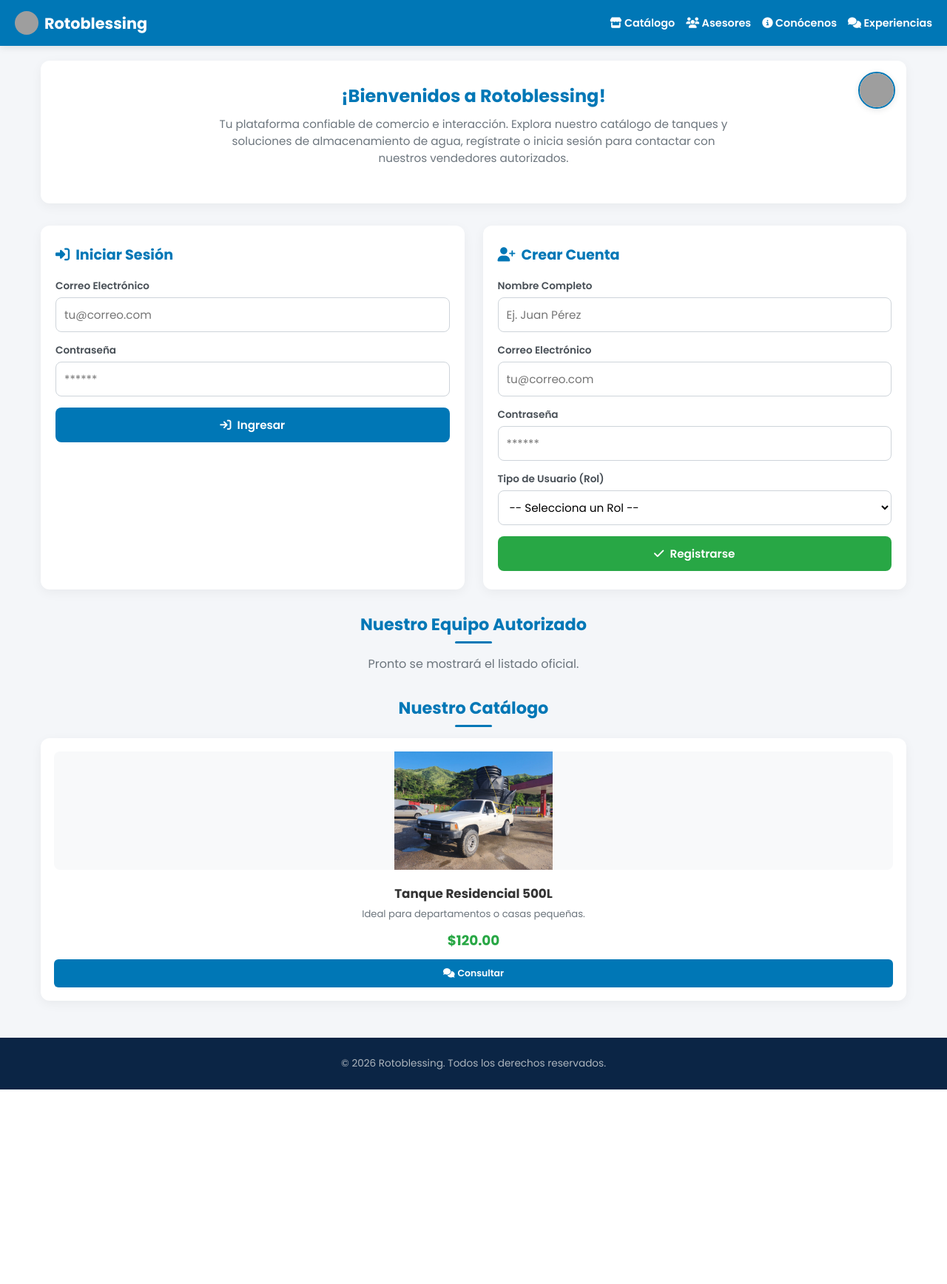
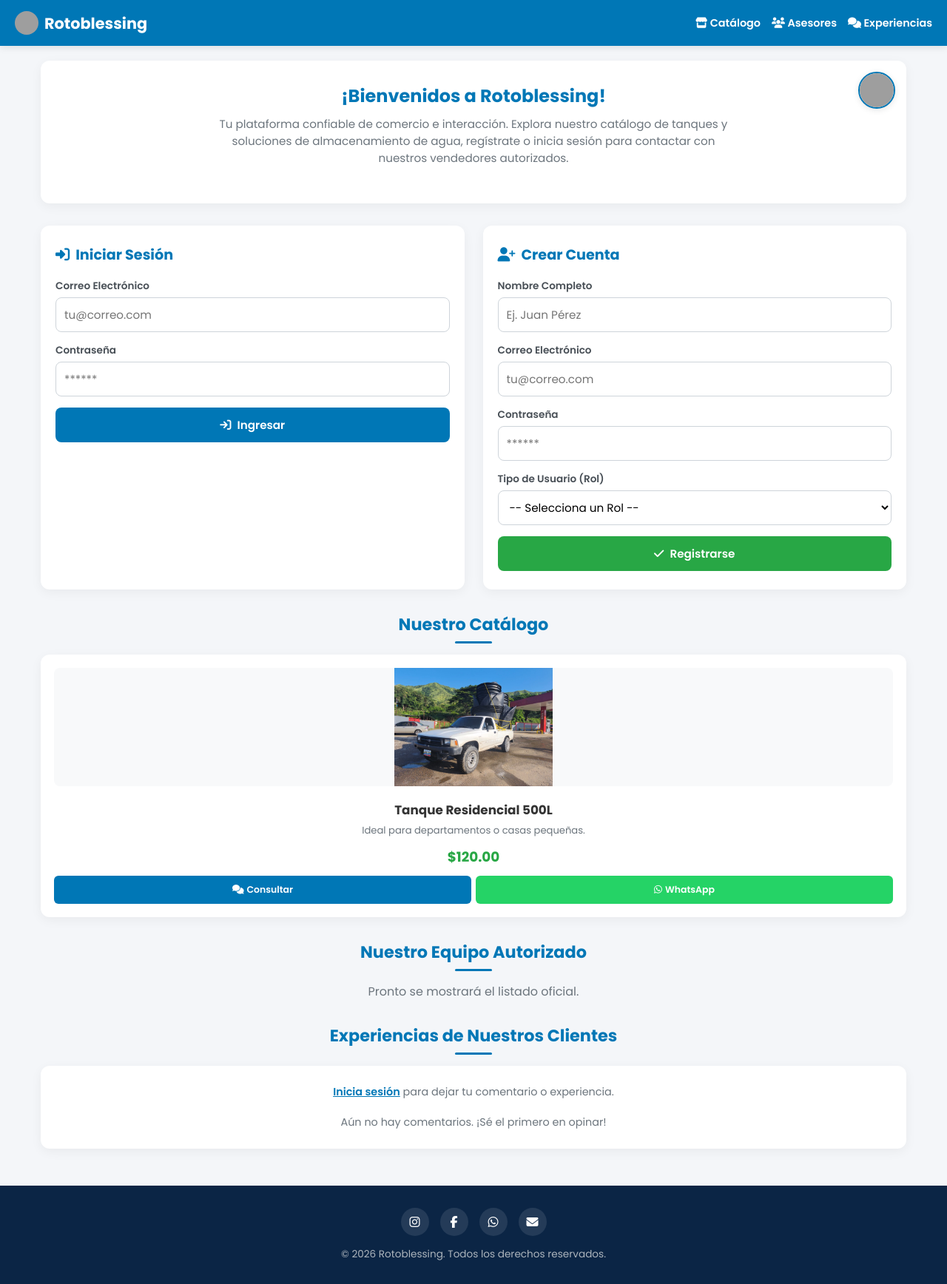
Before and after one commit to JuanSout723/Rotoblessing, a Flask app: page / in a window 1280 px wide. Shown: the whole page at 74% size. Before the commit the page ends 1473 px from the top, so only its background shows below. Run offline with Flask 3, Linux system fonts and the light colour scheme; grey boxes are pictures that could not be loaded.

```diff
--- a/templates/index.html
+++ b/templates/index.html
@@ -46,7 +46,7 @@
         .actions { display: flex; gap: 10px; justify-content: center; flex-wrap: wrap; }
         .actions a { width: 100%; max-width: 250px; padding: 12px 20px; }
 
-        /* Cuadrícula de Formularios */
+        /* Cuadrícula de Formularios (Login / Registro) */
         .forms-grid { display: grid; grid-template-columns: 1fr 1fr; gap: 25px; margin-bottom: 30px; }
         .card { background: white; padding: 25px 20px; border-radius: 12px; box-shadow: 0 4px 15px rgba(0,0,0,0.05); width: 100%; }
         .card h2 { margin-bottom: 18px; color: #0077b6; font-size: 1.2rem; display: flex; align-items: center; gap: 8px; }
@@ -60,8 +60,6 @@
         .btn:hover { background-color: #005b8e; }
         .btn-success { background-color: #28a745; }
         .btn-success:hover { background-color: #218838; }
-        .btn-danger { background-color: #dc3545; }
-        .btn-danger:hover { background-color: #c82333; }
 
         /* Títulos de Secciones */
         .section-title { text-align: center; color: #0077b6; font-size: 1.4rem; font-weight: 700; margin: 30px 0 15px 0; position: relative; }
@@ -78,7 +76,8 @@
         .product-actions { display: flex; gap: 6px; margin-top: auto; }
         .btn-consultar { flex: 1; padding: 10px 4px; font-size: 0.78rem; border-radius: 6px; text-decoration: none; font-weight: 600; display: inline-flex; align-items: center; justify-content: center; gap: 4px; color: white; white-space: nowrap; }
         .btn-platform { background-color: #0077b6; }
-        .btn-wa { background-color: #25d366; }
+        .btn-whatsapp { background-color: #25d366; }
+        .btn-whatsapp:hover { background-color: #1ebe5d; }
 
         /* Tarjetas de Asesores */
         .team-grid { display: grid; grid-template-columns: repeat(auto-fit, minmax(280px, 1fr)); gap: 20px; margin-bottom: 30px; }
@@ -86,32 +85,19 @@
         .team-avatar { width: 90px; height: 90px; border-radius: 50%; object-fit: cover; border: 3px solid #0077b6; margin-bottom: 15px; background: #e9ecef; }
         .team-card h3 { font-size: 1.1rem; color: #333; margin-bottom: 4px; }
         .team-card p { font-size: 0.85rem; color: #6c757d; margin-bottom: 15px; line-height: 1.4; flex: 1; }
-        .team-links { display: flex; gap: 8px; justify-content: center; flex-wrap: wrap; width: 100%; }
-        .btn-social { padding: 6px 12px; font-size: 0.78rem; border-radius: 6px; text-decoration: none; font-weight: 600; display: inline-flex; align-items: center; gap: 4px; color: white; }
-        .btn-social-whatsapp { background-color: #25d366; }
-        .btn-social-facebook { background-color: #1877f2; }
-        .btn-social-instagram { background-color: #e4405f; }
 
-        /* Panel de Configuración de Perfil */
-        .profile-config-card { background: white; padding: 25px; border-radius: 12px; box-shadow: 0 4px 15px rgba(0,0,0,0.05); margin-bottom: 30px; border-left: 5px solid #0077b6; }
-        .profile-config-card h3 { color: #0077b6; font-size: 1.2rem; margin-bottom: 15px; display: flex; align-items: center; gap: 8px; }
+        /* Sección de Comentarios */
+        .comments-section { background: white; padding: 25px; border-radius: 12px; box-shadow: 0 4px 15px rgba(0,0,0,0.05); margin-bottom: 30px; }
+        .comment-item { padding: 12px 0; border-bottom: 1px solid #f1f5f9; display: flex; flex-direction: column; gap: 4px; }
+        .comment-item:last-child { border-bottom: none; }
+        .comment-author { font-weight: 600; font-size: 0.9rem; color: #0077b6; }
+        .comment-text { font-size: 0.88rem; color: #495057; }
 
-        /* Comentarios y Experiencias */
-        .comments-section { background: white; padding: 30px 20px; border-radius: 12px; box-shadow: 0 4px 15px rgba(0,0,0,0.05); margin-bottom: 30px; }
-        .comment-form-box { background: #f8f9fa; padding: 20px; border-radius: 10px; margin-bottom: 25px; border: 1px solid #e9ecef; }
-        .comments-list { display: flex; flex-direction: column; gap: 15px; }
-        .comment-card { background: #fff; border: 1px solid #e2e8f0; border-radius: 10px; padding: 18px; box-shadow: 0 2px 6px rgba(0,0,0,0.02); }
-        .comment-header { display: flex; justify-content: space-between; align-items: center; margin-bottom: 8px; flex-wrap: wrap; gap: 5px; }
-        .comment-author { font-weight: 600; color: #0077b6; font-size: 0.95rem; display: flex; align-items: center; gap: 6px; }
-        .comment-date { font-size: 0.75rem; color: #6c757d; }
-        .comment-body { font-size: 0.9rem; color: #495057; line-height: 1.5; margin-bottom: 12px; white-space: pre-line; word-break: break-word; }
-        .comment-img { max-width: 200px; max-height: 150px; border-radius: 8px; object-fit: cover; border: 1px solid #ced4da; }
-
-        /* Footer */
-        footer { background-color: #0b2545; color: white; text-align: center; padding: 25px 20px; margin-top: auto; }
-        .social-links { display: flex; justify-content: center; gap: 15px; margin-bottom: 12px; }
-        .social-links a { color: white; font-size: 1.2rem; transition: opacity 0.2s; }
-        .social-links a:hover { opacity: 0.8; }
+        /* Footer y Redes Sociales */
+        footer { background-color: #0b2545; color: white; text-align: center; padding: 30px 20px; margin-top: auto; }
+        .social-icons { display: flex; justify-content: center; gap: 15px; margin-bottom: 15px; }
+        .social-icons a { color: white; background: rgba(255,255,255,0.1); width: 38px; height: 38px; border-radius: 50%; display: flex; align-items: center; justify-content: center; text-decoration: none; transition: background 0.2s; }
+        .social-icons a:hover { background: #0077b6; }
         footer p { font-size: 0.85rem; color: #adb5bd; }
 
         @media (max-width: 768px) {
@@ -135,7 +121,6 @@
         <div class="nav-links">
             <a href="#catalogo"><i class="fa-solid fa-store"></i> Catálogo</a>
             <a href="#equipo"><i class="fa-solid fa-users"></i> Asesores</a>
-            <a href="#conocenos"><i class="fa-solid fa-circle-info"></i> Conócenos</a>
             <a href="#seccion-comentarios"><i class="fa-solid fa-comments"></i> Experiencias</a>
 
             {% if usuario %}
@@ -148,9 +133,8 @@
                         <span style="padding: 10px 16px; font-size: 0.75rem; color: #6c757d; border-bottom: 1px solid #f1f5f9; display: block;">Rol: <strong>{{ usuario.rol }}</strong></span>
                         <a href="/mensajes"><i class="fa-solid fa-comments"></i> Centro de Mensajes</a>
 
-                        <!-- Enlace directo al panel de personalización de perfil para Vendedores y Dueños -->
                         {% if usuario.rol != 'Comprador' %}
-                            <a href="#perfil-config-card"><i class="fa-solid fa-id-card"></i> Personalizar mi Perfil</a>
+                            <a href="#" onclick="alert('Aquí puedes habilitar tu ventana de edición o perfil.'); return false;"><i class="fa-solid fa-id-card"></i> Personalizar mi Perfil</a>
                         {% endif %}
 
                         <a href="/logout" style="color: #dc3545 !important;"><i class="fa-solid fa-right-from-bracket"></i> Cerrar Sesión</a>
@@ -182,9 +166,6 @@
                 <p>Hola <strong>{{ usuario.nombre }}</strong>, tu sesión está activa y protegida de forma segura en la plataforma.</p>
                 <div class="actions">
                     <a href="/mensajes" class="btn"><i class="fa-solid fa-comments"></i> Centro de Mensajes</a>
-                    {% if usuario.rol != 'Comprador' %}
-                        <a href="#perfil-config-card" class="btn" style="background-color: #17a2b8;"><i class="fa-solid fa-id-card"></i> Editar Perfil</a>
-                    {% endif %}
                     <a href="/logout" class="btn" style="background-color: #dc3545;"><i class="fa-solid fa-right-from-bracket"></i> Cerrar Sesión</a>
                 </div>
             {% else %}
@@ -240,46 +221,22 @@
             </div>
         {% endif %}
 
-        <!-- PANEL DE CONFIGURACIÓN DE PERFIL (Solo para Vendedores/Dueños) -->
-        {% if usuario and usuario.rol != 'Comprador' %}
-        <div class="profile-config-card" id="perfil-config-card">
-            <h3><i class="fa-solid fa-id-card"></i> Personalizar mi Perfil Profesional y de Confianza</h3>
-            <p style="font-size: 0.85rem; color: #6c757d; margin-bottom: 20px;">Actualiza tus datos para que los compradores puedan conocerte y contactarte con total seguridad.</p>
-
-            <form action="/perfil/editar" method="POST" enctype="multipart/form-data">
-                <div style="display: grid; grid-template-columns: repeat(auto-fit, minmax(220px, 1fr)); gap: 15px;">
-                    <div class="form-group">
-                        <label>Teléfono de Llamada</label>
-                        <input type="text" name="telefono" value="{{ usuario.telefono or '' }}" placeholder="Ej. 04121234567">
-                    </div>
-                    <div class="form-group">
-                        <label>WhatsApp (con código de país)</label>
-                        <input type="text" name="whatsapp" value="{{ usuario.whatsapp or '' }}" placeholder="Ej. 584121234567">
-                    </div>
-                    <div class="form-group">
-                        <label>Enlace de Facebook</label>
-                        <input type="text" name="facebook" value="{{ usuario.facebook or '' }}" placeholder="https://facebook.com/tuusuario">
-                    </div>
-                    <div class="form-group">
-                        <label>Enlace de Instagram</label>
-                        <input type="text" name="instagram" value="{{ usuario.instagram or '' }}" placeholder="https://instagram.com/tuusuario">
-                    </div>
+        <!-- SECCIÓN: CATÁLOGO -->
+        <h2 class="section-title" id="catalogo">Nuestro Catálogo</h2>
+        <div class="catalog-grid">
+            <div class="product-card">
+                <div>
+                    <img src="{{ url_for('static', filename='tanque1.jpg') }}" alt="Tanque 500L" onerror="this.src='https://via.placeholder.com/250x180?text=Tanque+1'">
+                    <h3>Tanque Residencial 500L</h3>
+                    <p>Ideal para departamentos o casas pequeñas.</p>
+                    <div class="price">$120.00</div>
                 </div>
-
-                <div class="form-group">
-                    <label>Biografía / Presentación Corta</label>
-                    <textarea name="biografia" rows="2" placeholder="Cuéntale a los clientes sobre tu experiencia en Rotoblessing...">{{ usuario.biografia or '' }}</textarea>
+                <div class="product-actions">
+                    <a href="/mensajes" class="btn-consultar btn-platform"><i class="fa-solid fa-comments"></i> Consultar</a>
+                    <a href="https://wa.me/58000000000?text=Hola,%20estoy%20interesado%20en%20el%20Tanque%20Residencial%20500L" target="_blank" class="btn-consultar btn-whatsapp"><i class="fa-brands fa-whatsapp"></i> WhatsApp</a>
                 </div>
-
-                <div class="form-group">
-                    <label><i class="fa-solid fa-image"></i> Foto de Perfil Profesional</label>
-                    <input type="file" name="foto_perfil" accept="image/png, image/jpeg, image/jpg, image/webp" style="padding: 6px; font-size: 0.85rem;">
-                </div>
-
-                <button type="submit" class="btn" style="max-width: 250px;"><i class="fa-solid fa-floppy-disk"></i> Guardar Cambios</button>
-            </form>
+            </div>
         </div>
-        {% endif %}
 
         <!-- SECCIÓN: ASESORES -->
         <h2 class="section-title" id="equipo">Nuestro Equipo Autorizado</h2>
@@ -302,25 +259,47 @@
             {% endif %}
         </div>
 
-        <!-- SECCIÓN: CATÁLOGO -->
-        <h2 class="section-title" id="catalogo">Nuestro Catálogo</h2>
-        <div class="catalog-grid">
-            <div class="product-card">
-                <div>
-                    <img src="{{ url_for('static', filename='tanque1.jpg') }}" alt="Tanque 500L" onerror="this.src='https://via.placeholder.com/250x180?text=Tanque+1'">
-                    <h3>Tanque Residencial 500L</h3>
-                    <p>Ideal para departamentos o casas pequeñas.</p>
-                    <div class="price">$120.00</div>
-                </div>
-                <div class="product-actions">
-                    <a href="/mensajes" class="btn-consultar btn-platform"><i class="fa-solid fa-comments"></i> Consultar</a>
-                </div>
+        <!-- SECCIÓN: COMENTARIOS Y EXPERIENCIAS -->
+        <h2 class="section-title" id="seccion-comentarios">Experiencias de Nuestros Clientes</h2>
+        <div class="comments-section">
+            {% if usuario %}
+                <form action="/comentar" method="POST" style="margin-bottom: 20px;">
+                    <div class="form-group">
+                        <label>Deja tu comentario o consulta pública</label>
+                        <textarea name="comentario" rows="3" required placeholder="Escribe tu experiencia aquí..."></textarea>
+                    </div>
+                    <button type="submit" class="btn" style="max-width: 200px;"><i class="fa-solid fa-paper-plane"></i> Publicar</button>
+                </form>
+            {% else %}
+                <p style="text-align: center; color: #6c757d; margin-bottom: 20px; font-size: 0.9rem;">
+                    <a href="#catalogo" style="color: #0077b6; font-weight: 600;">Inicia sesión</a> para dejar tu comentario o experiencia.
+                </p>
+            {% endif %}
+
+            <div style="margin-top: 15px;">
+                {% if comentarios %}
+                    {% for c in comentarios %}
+                    <div class="comment-item">
+                        <span class="comment-author"><i class="fa-solid fa-user-circle"></i> {{ c.nombre_usuario }}</span>
+                        <span class="comment-text">{{ c.texto }}</span>
+                    </div>
+                    {% endfor %}
+                {% else %}
+                    <p style="text-align: center; color: #6c757d; font-size: 0.9rem;">Aún no hay comentarios. ¡Sé el primero en opinar!</p>
+                {% endif %}
             </div>
         </div>
 
     </div>
 
+    <!-- Footer con Redes Sociales -->
     <footer>
+        <div class="social-icons">
+            <a href="https://instagram.com" target="_blank" title="Instagram"><i class="fa-brands fa-instagram"></i></a>
+            <a href="https://facebook.com" target="_blank" title="Facebook"><i class="fa-brands fa-facebook-f"></i></a>
+            <a href="https://wa.me/58000000000" target="_blank" title="WhatsApp"><i class="fa-brands fa-whatsapp"></i></a>
+            <a href="mailto:contacto@rotoblessing.com" title="Correo"><i class="fa-solid fa-envelope"></i></a>
+        </div>
         <p>&copy; 2026 Rotoblessing. Todos los derechos reservados.</p>
     </footer>
 
```
